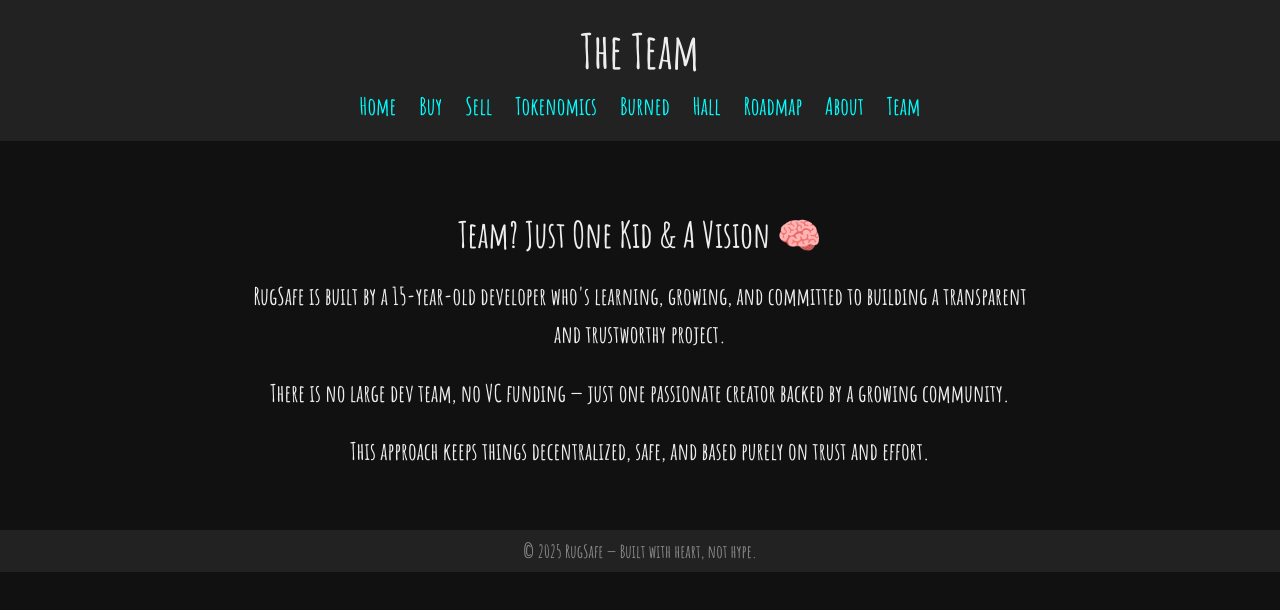
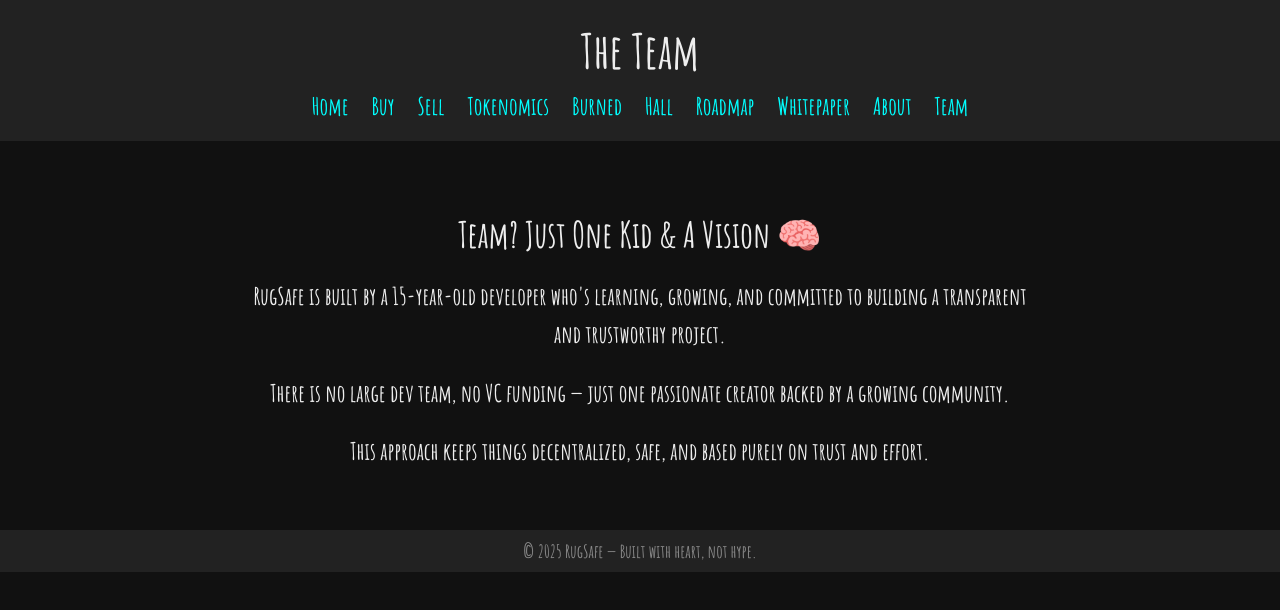
Before and after one commit to RugSafe-Dev/RugSafe, a plain HTML site: page team.html in a window 1280 px wide. Drawn offline with Linux system fonts and the light colour scheme.

Commit message:
Update team.html

```diff
--- a/team.html
+++ b/team.html
@@ -66,6 +66,7 @@
       <a href="burned.html">Burned</a>
       <a href="hall.html">Hall</a>
       <a href="roadmap.html">Roadmap</a>
+        <a href="whitepaper.html">Whitepaper</a>
       <a href="about.html">About</a>
       <a href="team.html">Team</a>
     </nav>
```
